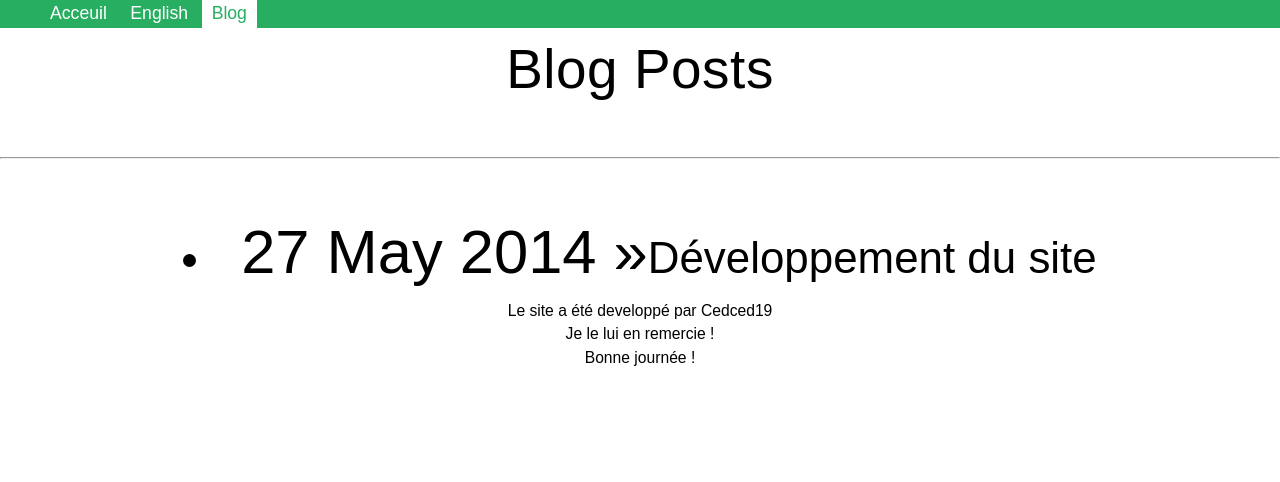
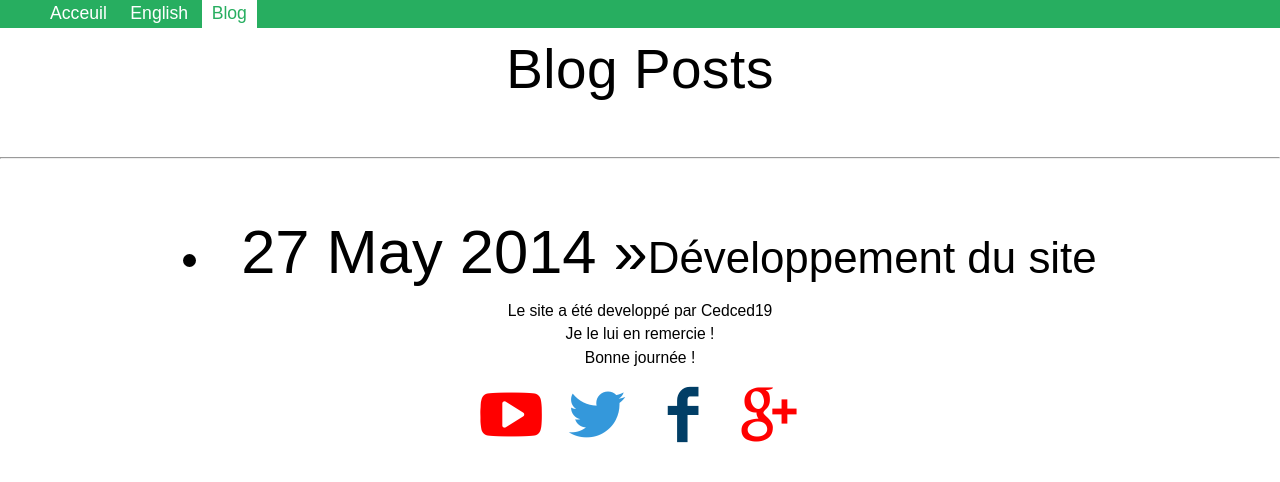
Before and after one commit to TMCharly/tmcharly.github.io, a Jekyll site: the page built from blog/index.html, in a window 1280 px wide. Shown: the top 482 px of the page. Built offline with Jekyll 4.4.1, drawn with Linux system fonts in a browser that asks for light colours; nearby versions of some CDN libraries.

Commit message:
Update default.html

```diff
--- a/_layouts/default.html
+++ b/_layouts/default.html
@@ -8,7 +8,7 @@
 
 	{{ content }}
 
-	{% if page.class == post %}
+	{% if page.class == 'post' %}
         {% include footer.html %}
         {% endif %}
 
```
